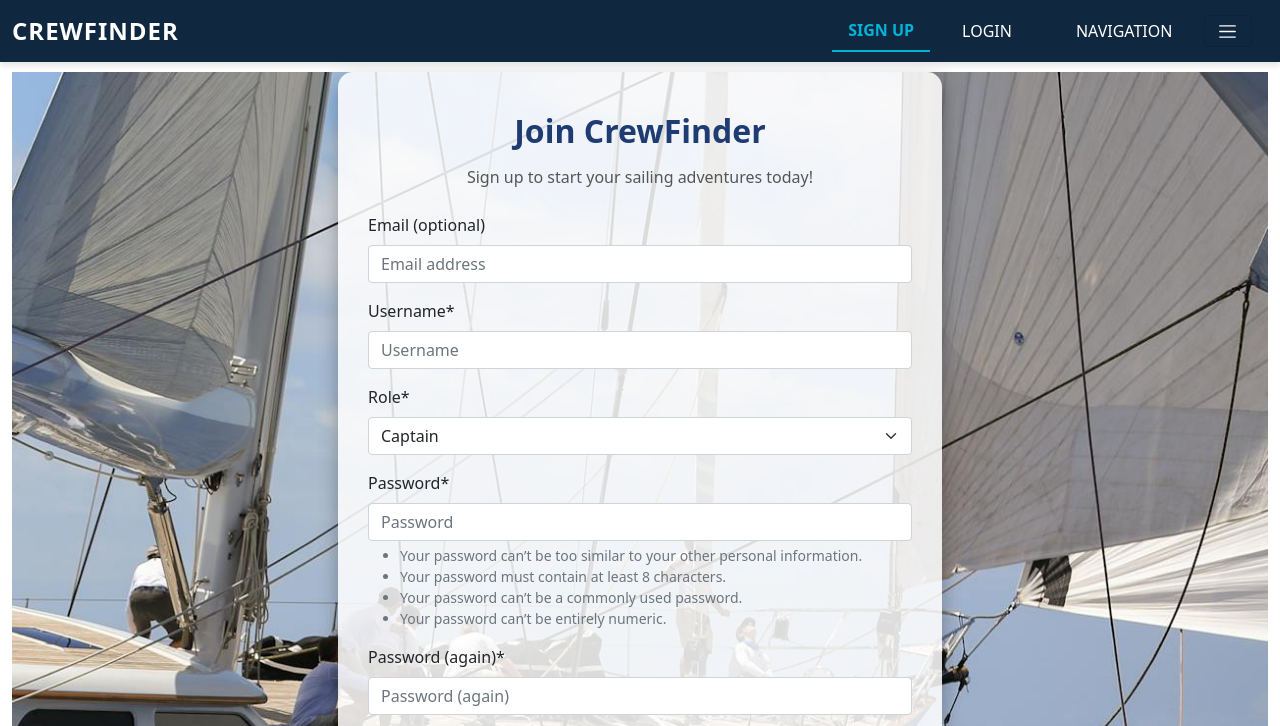
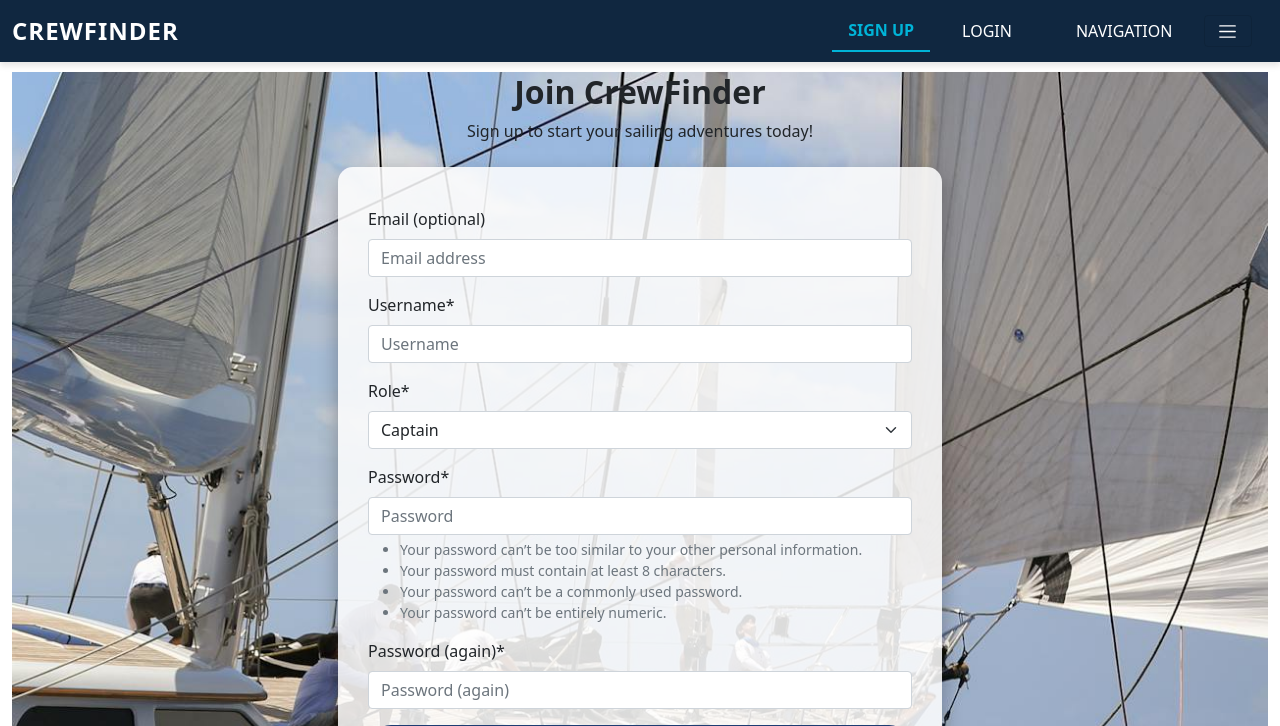
Before and after one commit to doyle-kfd/CrewFinder, a Django app: page /accounts/signup/ in a window 1280 px wide. Shown: the top 726 px of the page. Run offline with Django 4.2, Linux system fonts and the light colour scheme; some libraries are stand-ins or nearby versions.

Commit message:
Refac: refactored html on signup template for validation

```diff
--- a/templates/account/signup.html
+++ b/templates/account/signup.html
@@ -5,23 +5,23 @@
 
 {% block content %}
 <!-- Main Signup Section -->
-<section class="signup-hero" aria-labelledby="signup-heading">
+<section class="signup-hero">
     <div class="container">
+        <!-- Header for signup page -->
+        <header>
+            <h2 id="signup-heading" class="text-center">Join CrewFinder</h2>
+            <p class="text-center mb-4">Sign up to start your sailing adventures today!</p>
+        </header>
         <div class="row justify-content-center">
             <!-- Form container -->
             <div class="col-md-8 col-lg-6">
                 <article class="signup-overlay">
-                    <!-- Header for signup page -->
-                    <header>
-                        <h2 id="signup-heading" class="text-center">Join CrewFinder</h2>
-                        <p class="text-center mb-4">Sign up to start your sailing adventures today!</p>
-                    </header>
-
+                    <h3 class="visually-hidden">Signup Form</h3>
                     <!-- Signup form -->
                     <form method="post" action="{% url 'account_signup' %}" class="signup-form">
                         {% csrf_token %}
                         {{ form|crispy }}
-                        <button type="submit" class="btn signup-btn">Sign Up</button>
+                        <button type="submit" class="btn signup-btn" aria-label="Sign up for an account">Sign Up</button>
                     </form>
 
                     <!-- Footer with login redirect link -->
```
